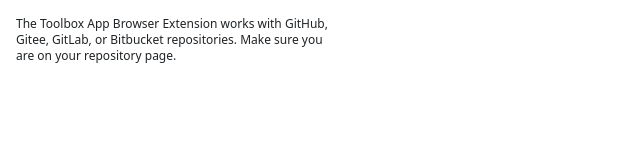
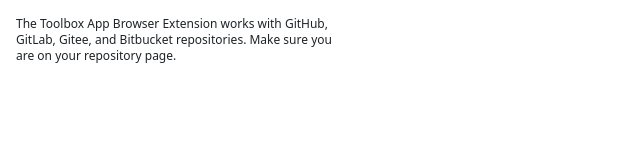
Before and after one commit to JetBrains/toolbox-browser-extension, a website built with webpack: page popups/disabled.html in a window 1280 px wide. Shown: the full height of the page, 0-640 px from the left. Built offline with nearby package versions, Linux system fonts and the light colour scheme; no server answers; files whose address does not match are found by name; what selector-observer would draw is missing.

Commit message:
TBX-11778: mention Gitee along with other git hosting services

```diff
--- a/popups/disabled.html
+++ b/popups/disabled.html
@@ -7,7 +7,7 @@
 </head>
 <body>
   <div>
-    The Toolbox App Browser Extension works with GitHub, Gitee, GitLab, or Bitbucket repositories. Make sure you are on your repository page.
+    The Toolbox App Browser Extension works with GitHub, GitLab, Gitee, and Bitbucket repositories. Make sure you are on your repository page.
   </div>
 </body>
 </html>
```
Also changed, not shown: README.md, manifest.json.
